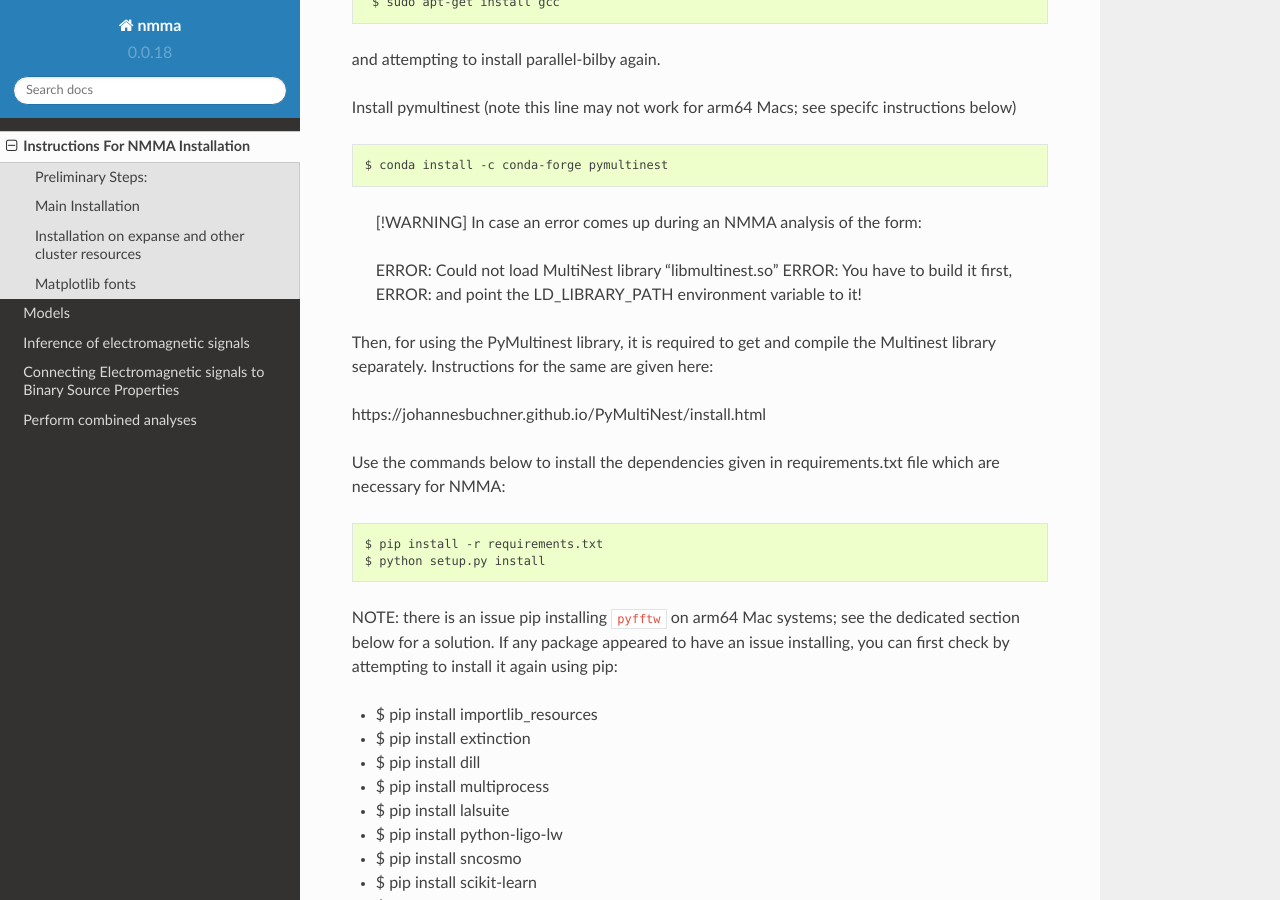
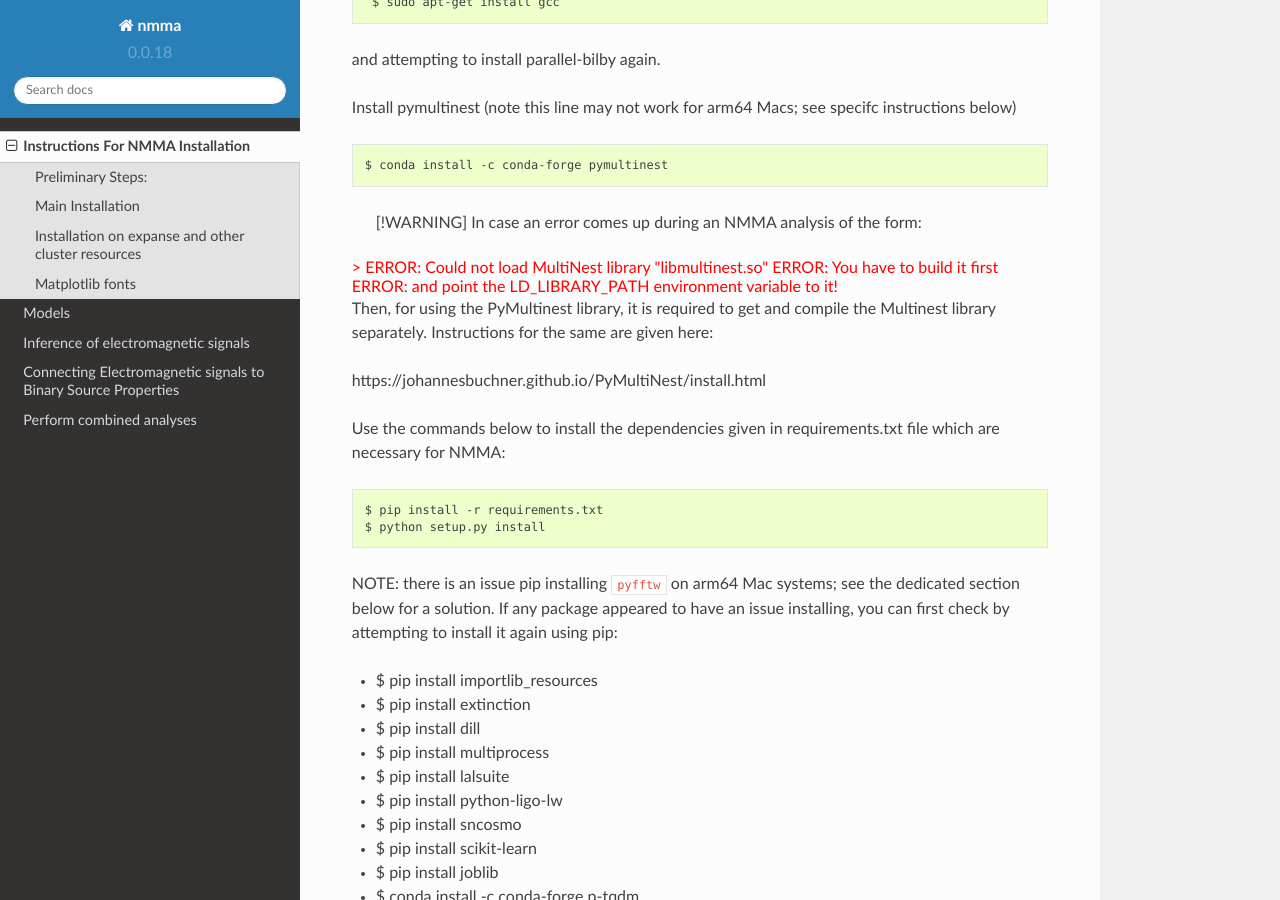
Before and after one commit to nuclear-multimessenger-astronomy/nmma, a Sphinx documentation site: the page built from doc/installation.md, in a window 1280 px wide and 900 px high, scrolled down 2545 px. Built offline with Sphinx 7.4.7 and the Read the Docs theme 2.0.0, drawn with Linux system fonts in a browser that asks for light colours; pages that are not in the unit, such as notebooks, are missing from menus.

Commit message:
updated docs

```diff
--- a/doc/installation.md
+++ b/doc/installation.md
@@ -106,12 +106,9 @@ $ conda install -c conda-forge pymultinest
 
 > [!WARNING]
 > In case an error comes up during an NMMA analysis of the form:
-
-
-> ERROR:   Could not load MultiNest library "libmultinest.so"
-> ERROR:   You have to build it first,
->ERROR:   and point the LD_LIBRARY_PATH environment variable to it!
-
+<span style="color: red;">
+> ERROR:   Could not load MultiNest library "libmultinest.so" ERROR:   You have to build it first ERROR:   and point the LD_LIBRARY_PATH environment variable to it!
+</span>
 
 Then, for using the PyMultinest library, it is required to get and compile the Multinest library separately. Instructions for the same are given here:
 
```
